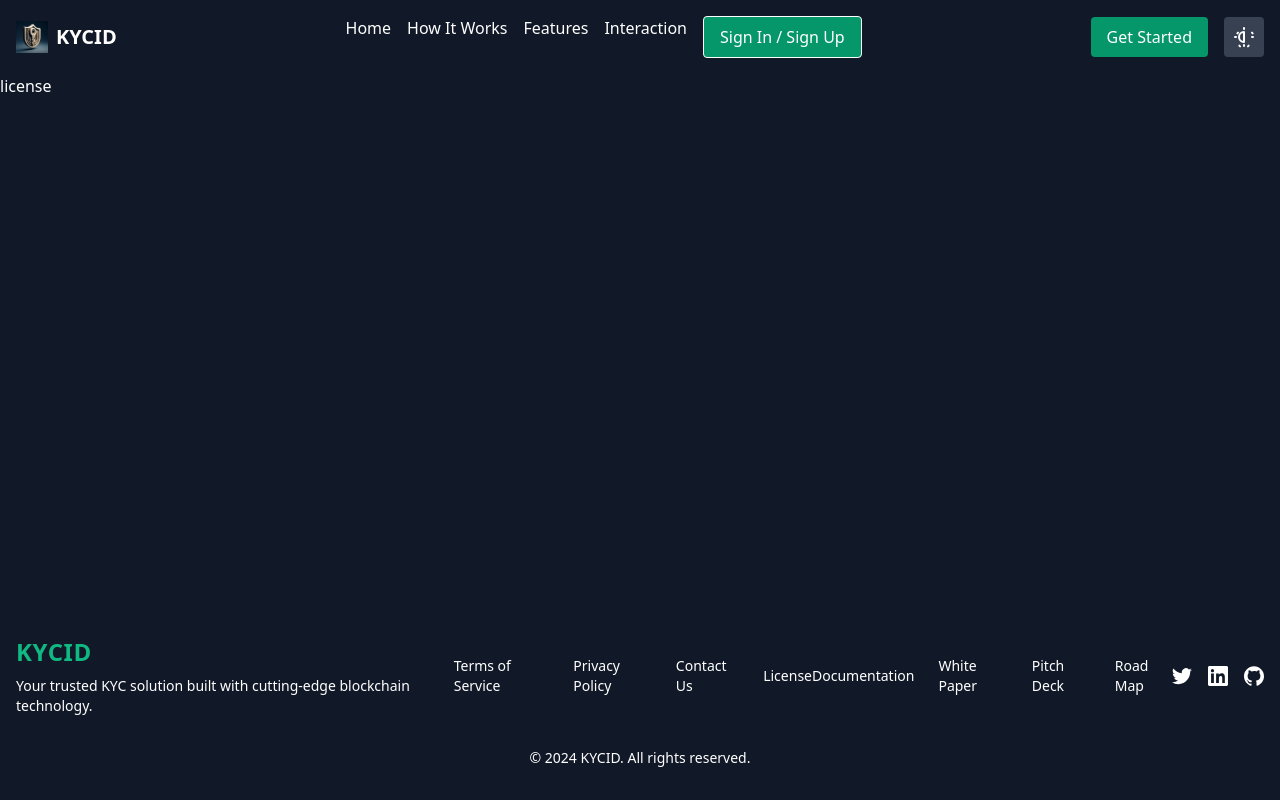
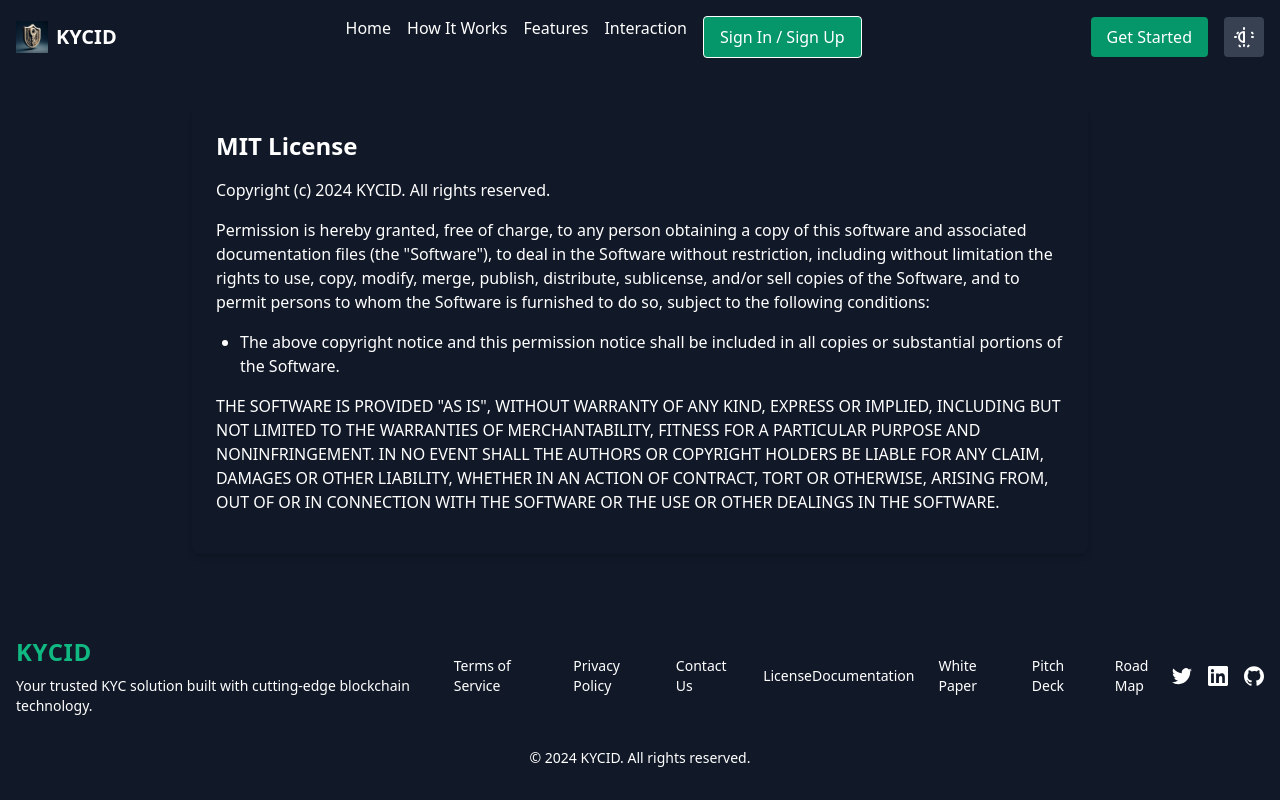
Before and after one commit to OsuwoJr/kycid, a SvelteKit app: page /license in a window 1280 px wide. Built offline with nearby package versions, Linux system fonts and the light colour scheme.

Commit message:
Update the license page

```diff
--- a/src/routes/license/+page.svelte
+++ b/src/routes/license/+page.svelte
@@ -1 +1,32 @@
-license
+<div class=" text-white p-8">
+    <div class="max-w-4xl mx-auto  p-6 rounded-lg shadow-md">
+      <h1 class="text-2xl font-bold mb-4 ">MIT License</h1>
+      <p class="mb-4 ">
+        Copyright (c) <span id="year"></span> KYCID. All rights reserved.
+      </p>
+      <p class="mb-4 ">
+        Permission is hereby granted, free of charge, to any person obtaining a copy
+        of this software and associated documentation files (the "Software"), to deal
+        in the Software without restriction, including without limitation the rights
+        to use, copy, modify, merge, publish, distribute, sublicense, and/or sell
+        copies of the Software, and to permit persons to whom the Software is
+        furnished to do so, subject to the following conditions:
+      </p>
+      <ul class="list-disc pl-6 mb-4 ">
+        <li>The above copyright notice and this permission notice shall be included in all
+          copies or substantial portions of the Software.</li>
+      </ul>
+      <p class="mb-4 ">
+        THE SOFTWARE IS PROVIDED "AS IS", WITHOUT WARRANTY OF ANY KIND, EXPRESS OR
+        IMPLIED, INCLUDING BUT NOT LIMITED TO THE WARRANTIES OF MERCHANTABILITY,
+        FITNESS FOR A PARTICULAR PURPOSE AND NONINFRINGEMENT. IN NO EVENT SHALL THE
+        AUTHORS OR COPYRIGHT HOLDERS BE LIABLE FOR ANY CLAIM, DAMAGES OR OTHER
+        LIABILITY, WHETHER IN AN ACTION OF CONTRACT, TORT OR OTHERWISE, ARISING FROM,
+        OUT OF OR IN CONNECTION WITH THE SOFTWARE OR THE USE OR OTHER DEALINGS IN THE
+        SOFTWARE.
+      </p>
+      <script>
+        document.getElementById('year').innerText = new Date().getFullYear();
+      </script>
+    </div>
+  </div>
```
